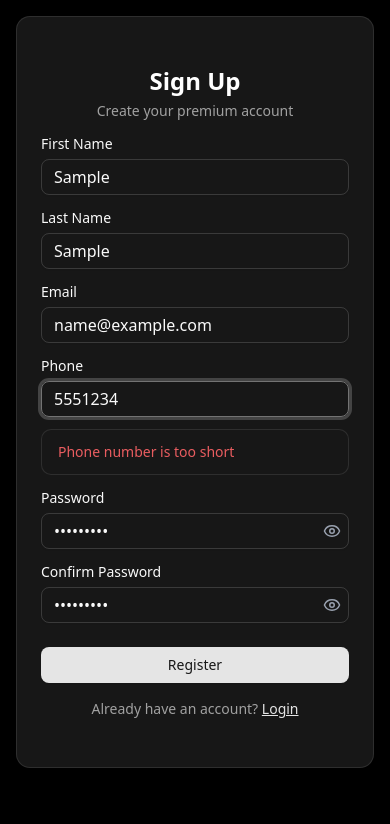
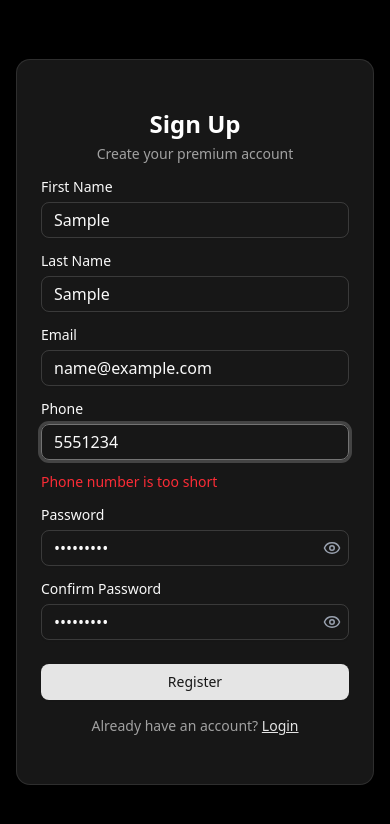
Before and after one commit to MIANSIT/shei-hoise, a Next.js app: page /signUp in a window 390 px wide. Both pictures are taken after typing "Sample", "Sample", "name@example.com", "5551234", "Sample123", "Sample123" into the empty fields and a click on the button "Register". Shown: the top 824 px of the page. Built offline with nearby package versions, Linux system fonts and the light colour scheme.

Commit message:
:bug: Fix: remove alert from registration and fixed alignment for mobile screen

```diff
--- a/src/app/components/auth/SignIn/LoginupForm.tsx
+++ b/src/app/components/auth/SignIn/LoginupForm.tsx
@@ -47,7 +47,7 @@ export function LoginForm({
             </div>
             <div className="mt-4 text-center text-sm">
               Don&apos;t have an account?{" "}
-              <Link href="/registration" className="underline underline-offset-4">
+              <Link href="/signUp" className="underline underline-offset-4">
                 Sign up
               </Link>
             </div>
--- a/src/app/components/auth/SignUp/SignUpContainer.tsx
+++ b/src/app/components/auth/SignUp/SignUpContainer.tsx
@@ -23,7 +23,6 @@ export function SignUpContainer({ isMobile }: SignUpContainerProps) {
     },
   });
 
-  const [success, setSuccess] = useState(false);
   const [isLoading, setIsLoading] = useState(false);
 
   const onSubmit = async (values: SignUpFormValues) => {
@@ -32,7 +31,6 @@ export function SignUpContainer({ isMobile }: SignUpContainerProps) {
       // Replace with your actual API call
       console.log("Submitting form:", values);
       await new Promise(resolve => setTimeout(resolve, 1000)); // Simulate API call
-      setSuccess(true);
       form.reset();
     } catch (error) {
       console.error("Registration failed:", error);
@@ -45,8 +43,6 @@ export function SignUpContainer({ isMobile }: SignUpContainerProps) {
     form,
     onSubmit,
     isLoading,
-    success,
-    setSuccess,
   };
 
   return isMobile ? (
--- a/src/app/components/auth/SignUp/SignUpDesktop.tsx
+++ b/src/app/components/auth/SignUp/SignUpDesktop.tsx
@@ -1,7 +1,6 @@
 "use client";
 import { cn } from "@/lib/utils";
 import { Card, CardContent } from "@/components/ui/card";
-import { SheiAlert, SheiAlertTitle, SheiAlertDescription } from "../../ui/shei-alert/alert";
 import Link from "next/link";
 import { SignUpForm } from "./SignUpForm";
 import { UseFormReturn } from "react-hook-form";
@@ -11,8 +10,6 @@ interface SignUpDesktopProps {
   form: UseFormReturn<SignUpFormValues>;
   onSubmit: (values: SignUpFormValues) => Promise<void>;
   isLoading: boolean;
-  success: boolean;
-  setSuccess: (value: boolean) => void;
   className?: string;
 }
 
@@ -20,7 +17,6 @@ export function SignUpDesktop({
   form,
   onSubmit,
   isLoading,
-  success,
   className,
 }: SignUpDesktopProps) {
   return (
@@ -31,13 +27,6 @@ export function SignUpDesktop({
             <h1 className="text-3xl font-bold text-white">Sign Up</h1>
             <p className="text-base text-muted-foreground mt-1">Create your premium account</p>
           </div>
-
-          {success && (
-            <SheiAlert variant="default" className="mb-6 border-green-500 bg-green-50 text-green-800">
-              <SheiAlertTitle>Success!</SheiAlertTitle>
-              <SheiAlertDescription>Your account has been created successfully.</SheiAlertDescription>
-            </SheiAlert>
-          )}
 
           <SignUpForm form={form} onSubmit={onSubmit} isLoading={isLoading} />
 
--- a/src/app/components/auth/SignUp/SignUpForm.tsx
+++ b/src/app/components/auth/SignUp/SignUpForm.tsx
@@ -4,7 +4,6 @@ import { SignUpFormValues } from "../../../../lib/utils/formSchema";
 import { Button } from "@/components/ui/button";
 import { Input } from "@/components/ui/input";
 import { Label } from "@/components/ui/label";
-import { SheiAlert, SheiAlertDescription } from "../../ui/shei-alert/alert";
 import { Eye, EyeOff } from "lucide-react";
 import { useState } from "react";
 
@@ -29,11 +28,9 @@ export function SignUpForm({ form, onSubmit, isLoading }: RegistrationFormProps)
           {...form.register("firstName")}
         />
         {form.formState.errors.firstName && (
-          <SheiAlert variant="destructive" className="mt-1">
-            <SheiAlertDescription>
+          <p className="text-sm text-red-500 mt-1">
             {form.formState.errors.firstName.message}
-            </SheiAlertDescription>
-          </SheiAlert>
+          </p>
         )}
       </div>
 
@@ -46,11 +43,9 @@ export function SignUpForm({ form, onSubmit, isLoading }: RegistrationFormProps)
           {...form.register("lastName")}
         />
         {form.formState.errors.lastName && (
-          <SheiAlert variant="destructive" className="mt-1">
-            <SheiAlertDescription>
+          <p className="text-sm text-red-500 mt-1">
             {form.formState.errors.lastName.message}
-            </SheiAlertDescription>
-          </SheiAlert>
+          </p>
         )}
       </div>
 
@@ -63,11 +58,9 @@ export function SignUpForm({ form, onSubmit, isLoading }: RegistrationFormProps)
           {...form.register("email")}
         />
         {form.formState.errors.email && (
-          <SheiAlert variant="destructive" className="mt-1">
-            <SheiAlertDescription>
+          <p className="text-sm text-red-500 mt-1">
             {form.formState.errors.email.message}
-            </SheiAlertDescription>
-          </SheiAlert>
+          </p>
         )}
       </div>
 
@@ -80,11 +73,9 @@ export function SignUpForm({ form, onSubmit, isLoading }: RegistrationFormProps)
           {...form.register("phone")}
         />
         {form.formState.errors.phone && (
-          <SheiAlert variant="destructive" className="mt-1">
-            <SheiAlertDescription>
+          <p className="text-sm text-red-500 mt-1">
             {form.formState.errors.phone.message}
-            </SheiAlertDescription>
-          </SheiAlert>
+          </p>
         )}
       </div>
 
@@ -106,11 +97,9 @@ export function SignUpForm({ form, onSubmit, isLoading }: RegistrationFormProps)
           </span>
         </div>
         {form.formState.errors.password && (
-          <SheiAlert variant="destructive" className="mt-1">
-            <SheiAlertDescription>
+          <p className="text-sm text-red-500 mt-1">
             {form.formState.errors.password.message}
-            </SheiAlertDescription>
-          </SheiAlert>
+          </p>
         )}
       </div>
 
@@ -132,11 +121,9 @@ export function SignUpForm({ form, onSubmit, isLoading }: RegistrationFormProps)
           </span>
         </div>
         {form.formState.errors.confirmPassword && (
-          <SheiAlert variant="destructive" className="mt-1">
-            <SheiAlertDescription>
+          <p className="text-sm text-red-500 mt-1">
             {form.formState.errors.confirmPassword.message}
-            </SheiAlertDescription>
-          </SheiAlert>
+          </p>
         )}
       </div>
 
--- a/src/app/components/auth/SignUp/SignUpMobile.tsx
+++ b/src/app/components/auth/SignUp/SignUpMobile.tsx
@@ -1,7 +1,6 @@
 "use client";
 import { cn } from "@/lib/utils";
 import { Card, CardContent } from "@/components/ui/card";
-import { SheiAlert, SheiAlertTitle, SheiAlertDescription } from "../../ui/shei-alert/alert";
 import Link from "next/link";
 import { SignUpForm } from "./SignUpForm";
 import { UseFormReturn } from "react-hook-form";
@@ -11,8 +10,6 @@ interface SignUpMobileProps {
   form: UseFormReturn<SignUpFormValues>;
   onSubmit: (values: SignUpFormValues) => Promise<void>;
   isLoading: boolean;
-  success: boolean;
-  setSuccess: (value: boolean) => void;
   className?: string;
 }
 
@@ -20,24 +17,16 @@ export function SignUpMobile({
   form,
   onSubmit,
   isLoading,
-  success,
   className,
 }: SignUpMobileProps) {
   return (
-    <div className={cn("min-h-screen bg-black p-4", className)}>
+    <div className={cn("min-h-screen bg-black p-4 flex items-center", className)}>
       <Card className="w-full mx-auto rounded-xl shadow-lg">
         <CardContent className="p-6">
           <div className="mb-4 text-center">
             <h1 className="text-2xl font-bold text-white">Sign Up</h1>
             <p className="text-sm text-muted-foreground mt-1">Create your premium account</p>
           </div>
-
-          {success && (
-            <SheiAlert variant="default" className="mb-4 border-green-500 bg-green-50 text-green-800">
-              <SheiAlertTitle>Success!</SheiAlertTitle>
-              <SheiAlertDescription>Your account has been created successfully.</SheiAlertDescription>
-            </SheiAlert>
-          )}
 
           <SignUpForm form={form} onSubmit={onSubmit} isLoading={isLoading} />
 
--- a/src/app/components/ui/shei-alert/alert.tsx
+++ /dev/null
@@ -1,66 +0,0 @@
-import * as React from "react"
-import { cva, type VariantProps } from "class-variance-authority"
-
-import { cn } from "@/lib/utils"
-
-const alertVariants = cva(
-  "relative w-full rounded-lg border px-4 py-3 text-sm grid has-[>svg]:grid-cols-[calc(var(--spacing)*4)_1fr] grid-cols-[0_1fr] has-[>svg]:gap-x-3 gap-y-0.5 items-start [&>svg]:size-4 [&>svg]:translate-y-0.5 [&>svg]:text-current",
-  {
-    variants: {
-      variant: {
-        default: "bg-card text-card-foreground",
-        destructive:
-          "text-destructive bg-card [&>svg]:text-current *:data-[slot=alert-description]:text-destructive/90",
-      },
-    },
-    defaultVariants: {
-      variant: "default",
-    },
-  }
-)
-
-function SheiAlert({
-  className,
-  variant,
-  ...props
-}: React.ComponentProps<"div"> & VariantProps<typeof alertVariants>) {
-  return (
-    <div
-      data-slot="alert"
-      role="alert"
-      className={cn(alertVariants({ variant }), className)}
-      {...props}
-    />
-  )
-}
-
-function SheiAlertTitle({ className, ...props }: React.ComponentProps<"div">) {
-  return (
-    <div
-      data-slot="alert-title"
-      className={cn(
-        "col-start-2 line-clamp-1 min-h-4 font-medium tracking-tight",
-        className
-      )}
-      {...props}
-    />
-  )
-}
-
-function SheiAlertDescription({
-  className,
-  ...props
-}: React.ComponentProps<"div">) {
-  return (
-    <div
-      data-slot="alert-description"
-      className={cn(
-        "text-muted-foreground col-start-2 grid justify-items-start gap-1 text-sm [&_p]:leading-relaxed",
-        className
-      )}
-      {...props}
-    />
-  )
-}
-
-export { SheiAlert, SheiAlertTitle, SheiAlertDescription }
--- a/src/app/signUp/page.tsx
+++ b/src/app/signUp/page.tsx
@@ -2,7 +2,7 @@
 import { SignUpContainer } from "../components/auth/SignUp/SignUpContainer";
 import { useEffect, useState } from "react";
 
-export default function RegisterPage() {
+export default function SignUprPage() {
   const [isMobile, setIsMobile] = useState(true);
 
   useEffect(() => {
```
Lines whose indentation alone changed are shown as unchanged.
